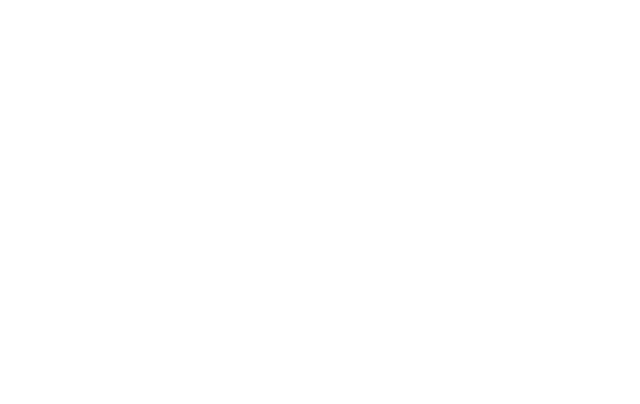
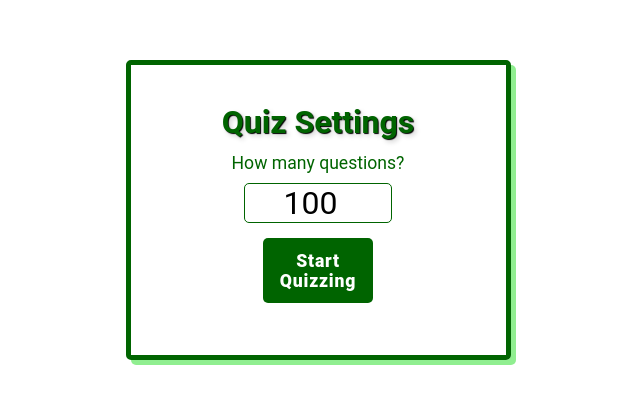
Before and after one commit to bkandaris/frontend-interview-fe, a React (Create React App) app: page /settings in a window 1280 px wide. Before the commit this address had no page. Shown: the part 132-536 px from the top of the page, without its empty margins (322-962 px from the left). Built offline with nearby package versions, Linux system fonts and the light colour scheme; no server answers.

Commit message:
homepage and settings styled

```diff
--- a/package.json
+++ b/package.json
@@ -10,6 +10,7 @@
     "react-redux": "^7.2.6",
     "react-router-dom": "^6.0.2",
     "react-scripts": "4.0.3",
+    "react-spinners": "^0.11.0",
     "redux": "^4.1.2",
     "web-vitals": "^2.1.2"
   },
--- a/src/App.css
+++ b/src/App.css
@@ -1,38 +1,126 @@
-.App {
-  text-align: center;
+* {
+  margin: 0;
+  padding: 0;
+  box-sizing: border-box;
+  font-family: 'Roboto', sans-serif;
 }
 
-.App-logo {
-  height: 40vmin;
-  pointer-events: none;
+/* Home Page */
+.home-wrapper {
+  height: 100vh;
+  background-image: linear-gradient(rgba(0, 0, 0, 0.5), rgba(0, 0, 0, 0.5)),
+    url('./assets/background.jpg');
+  background-repeat: no-repeat;
+  background-size: cover;
+  color: white;
 }
 
-@media (prefers-reduced-motion: no-preference) {
-  .App-logo {
-    animation: App-logo-spin infinite 20s linear;
-  }
-}
-
-.App-header {
-  background-color: #282c34;
-  min-height: 100vh;
+.info-container {
+  height: 100vh;
   display: flex;
   flex-direction: column;
   align-items: center;
   justify-content: center;
-  font-size: calc(10px + 2vmin);
-  color: white;
 }
 
-.App-link {
-  color: #61dafb;
+.info-container > h1 {
+  letter-spacing: 0.1rem;
+  margin: 0.2rem;
+}
+.info-container > h3 {
+  margin: 0.2rem;
 }
 
-@keyframes App-logo-spin {
-  from {
-    transform: rotate(0deg);
-  }
-  to {
-    transform: rotate(360deg);
-  }
+.info-container > button {
+  color: white;
+  width: 140px;
+  height: 45px;
+  font-size: 11px;
+  text-transform: uppercase;
+  letter-spacing: 2.5px;
+  font-weight: 500;
+  background-color: rgb(23, 8, 243);
+  border: none;
+  border-radius: 45px;
+  box-shadow: 0px 8px 15px rgba(0, 0, 0, 0.1);
+  transition: all 0.3s ease 0s;
+  cursor: pointer;
+  outline: none;
+  margin-top: 1.1rem;
 }
+
+.info-container > button:hover {
+  background-color: #fff;
+  box-shadow: 0px 15px 20px rgba(60, 164, 233, 0.4);
+  color: rgb(23, 8, 243);
+  transform: translateY(-7px);
+}
+
+/* Settings Page */
+
+.settings-wrapper {
+  height: 80vh;
+}
+
+.settings-wrapper > div > h1 {
+  color: darkgreen;
+  margin: 0.8rem;
+  text-shadow: 1px 1px 1px #000, 3px 3px 5px lightgrey;
+  margin-top: 10%;
+}
+
+.settings-wrapper > div {
+  text-align: center;
+  margin: 15% auto 0 auto;
+  width: 385px;
+  height: 300px;
+  display: flex;
+  flex-direction: column;
+  align-items: center;
+}
+
+.border {
+  border: 5px solid darkgreen;
+  border-radius: 5px;
+  box-shadow: 5px 5px lightgreen;
+}
+
+.amount-input {
+  text-align: center;
+  font-size: 2rem;
+  border: none;
+  border: 1px solid darkgreen;
+  border-radius: 5px;
+}
+
+.amount-wrapper > p {
+  color: darkgreen;
+  margin: 0 0 10px 0;
+  font-size: 1.1rem;
+}
+
+.amount-wrapper > form {
+  display: flex;
+  flex-direction: column;
+}
+
+.amount-wrapper > form > button {
+  height: 65px;
+  width: 110px;
+  margin: 15px auto;
+  cursor: pointer;
+  outline: none;
+  border: none;
+  border-radius: 5px;
+  background-color: darkgreen;
+  color: white;
+  font-weight: 800;
+  letter-spacing: 0.05rem;
+  font-size: 1.1rem;
+}
+.amount-wrapper > form > button:hover {
+  color: darkgreen;
+  background-color: white;
+  border: 3px solid darkgreen;
+  transition: 0.2s;
+}
--- a/src/App.js
+++ b/src/App.js
@@ -9,6 +9,7 @@
 import QuestionsList from './components/QuestionList';
 import QuestionUpdate from './components/QuestionUpdate';
 import AddQuestion from './components/AddQuestion';
+import Home from './components/Home';
 
 function App() {
   return (
@@ -16,9 +17,8 @@
       {/* Wrapper */}
       <div>
         <Routes>
-          {/* <Route path='/' element={<AdminLogin />} />
-        <Route path='/questionscrud' element={<QuestionsUpdate />} /> */}
-          <Route path='/' element={<Settings />} />
+        <Route path='/' element={<Home />} />
+          <Route path='/settings' element={<Settings />} />
           <Route path='/questions' element={<Questions />} />
           <Route path='/score' element={<FinalScreen />} />
           <Route path='/update' element={<QuestionsList />} />
--- a/src/components/TextFieldComp.js
+++ b/src/components/Amount.js
@@ -3,7 +3,7 @@
 import { handleAmountChange } from '../redux/actions';
 import { useNavigate } from 'react-router-dom';
 
-const TextFieldComp = () => {
+const Amount = () => {
   const { amount_of_questions } = useSelector((state) => state);
   const navigate = useNavigate();
   const dispatch = useDispatch();
@@ -19,21 +19,24 @@
   };
 
   return (
-    <div>
+    <div className='amount-wrapper'>
+      <p>How many questions?</p>
       <form onSubmit={handleSubmit}>
         <label>
           <input
+            className='amount-input'
             onChange={handleChange}
             label='Amount of Questions'
             placeholder={amount_of_questions}
             type='number'
             min={0}
-            max={100}></input>
+            max={100}
+            defaultValue={100}></input>
         </label>
-        <button type='submit'>Start</button>
+        <button type='submit'>Start Quizzing</button>
       </form>
     </div>
   );
 };
 
-export default TextFieldComp;
+export default Amount;
--- /dev/null
+++ b/src/components/Home.js
@@ -0,0 +1,18 @@
+import React from 'react';
+import { useNavigate } from 'react-router';
+
+const Home = () => {
+  const navigate = useNavigate();
+
+  return (
+    <div className='home-wrapper'>
+      <div className='info-container'>
+        <h1>JavaScript Quiz Application</h1>
+        <h3>The fun way to learn and study JavaScript!</h3>
+        <button onClick={() => navigate('/settings')}>Get started</button>
+      </div>
+    </div>
+  );
+};
+
+export default Home;
--- a/src/components/QuestionUpdate.js
+++ b/src/components/QuestionUpdate.js
@@ -1,6 +1,6 @@
 import React, { useState, useEffect } from 'react';
 import axios from 'axios';
-import { Link, useParams } from 'react-router-dom';
+import { useParams } from 'react-router-dom';
 import { updateQuestion, deleteQuestion } from '../crud/crudRequests';
 import { useNavigate } from 'react-router';
 
--- a/src/components/Settings.js
+++ b/src/components/Settings.js
@@ -1,26 +1,30 @@
 import React from 'react';
-import TextFieldComp from './TextFieldComp';
+import Amount from './Amount';
 import useAxios from '../hooks/useAxios';
 import { useNavigate } from 'react-router-dom';
+import PropagateLoader from 'react-spinners/ClipLoader';
+import { css } from '@emotion/react';
 
 const Settings = () => {
   const { response, error, loading } = useAxios({ url: '/api_category' });
   const navigate = useNavigate();
 
+  const override = css`
+    position: fixed;
+    top: 50%;
+    left: 50%;
+  `;
+
   if (loading) {
-    return <h1>Loading...</h1>;
+    return <PropagateLoader css={override} />;
   }
 
-  //   if (error) {
-  //     return <h1>Error</h1>;
-  //   }
-
-
-
   return (
-    <div>
-      <h1>Frontend Interview Study App</h1>
-      <TextFieldComp />
+    <div className='settings-wrapper'>
+      <div className='border'>
+        <h1>Quiz Settings</h1>
+        <Amount />
+      </div>
     </div>
   );
 };
```
Also changed, not shown: src/assets/background.jpg (added), 1 other file (tests, documents, lock files or other folders).
